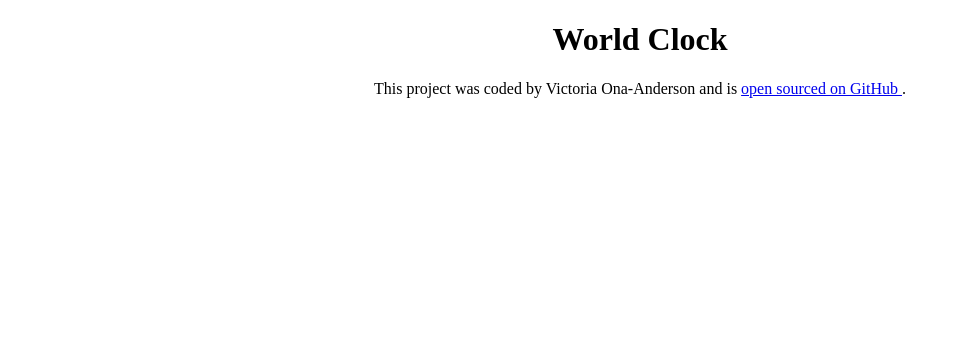
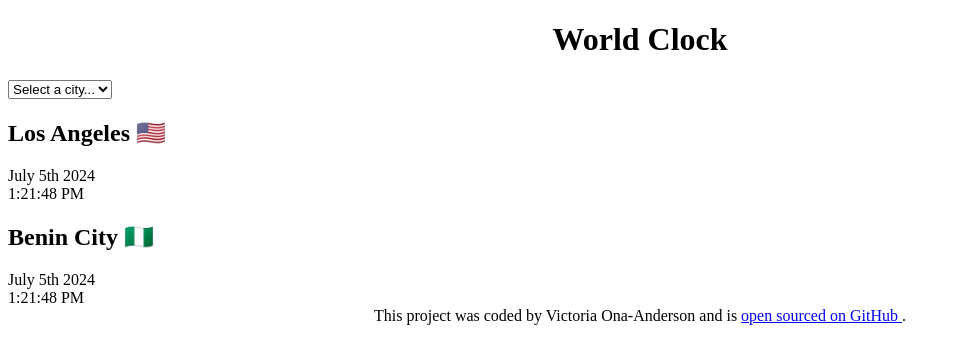
Before and after one commit to 1victoriao/voa-worldclock, a plain HTML site: page index.html in a window 1280 px wide. Shown: the whole page, without its empty margins (0-960 px from the left). Drawn offline with Linux system fonts and the light colour scheme.

Commit message:
Added the basic HTML

```diff
--- a/index.html
+++ b/index.html
@@ -7,7 +7,29 @@
     <title>World Clock</title>
   </head>
   <body>
-    <h1>World Clock</h1>
+    <div class="container">
+        <h1>World Clock</h1>
+
+        <select>
+            <option value=""> Select a city...</option>
+            <option value=""> Baton Rouge</option>
+            <option value=""> New York</option>
+            <option value=""> Boston</option>
+        </select>
+
+        <div class="city">
+            <h2> Los Angeles 🇺🇸 </h2>
+            <div class="date">July 5th 2024</div>
+            <div class="time"> 1:21:48 PM </div>
+        </div>
+        <div class="city">
+            <h2> Benin City 🇳🇬 </h2>
+            <div class="date">July 5th 2024</div>
+            <div class="time"> 1:21:48 PM </div>
+        </div>
+    </div>
+
+</body>
     <footer>
       This project was coded by Victoria Ona-Anderson and is
       <a href="https://github.com/1victoriao/voa-worldclock" target="_blank"> open sourced on GitHub </a>.
```
